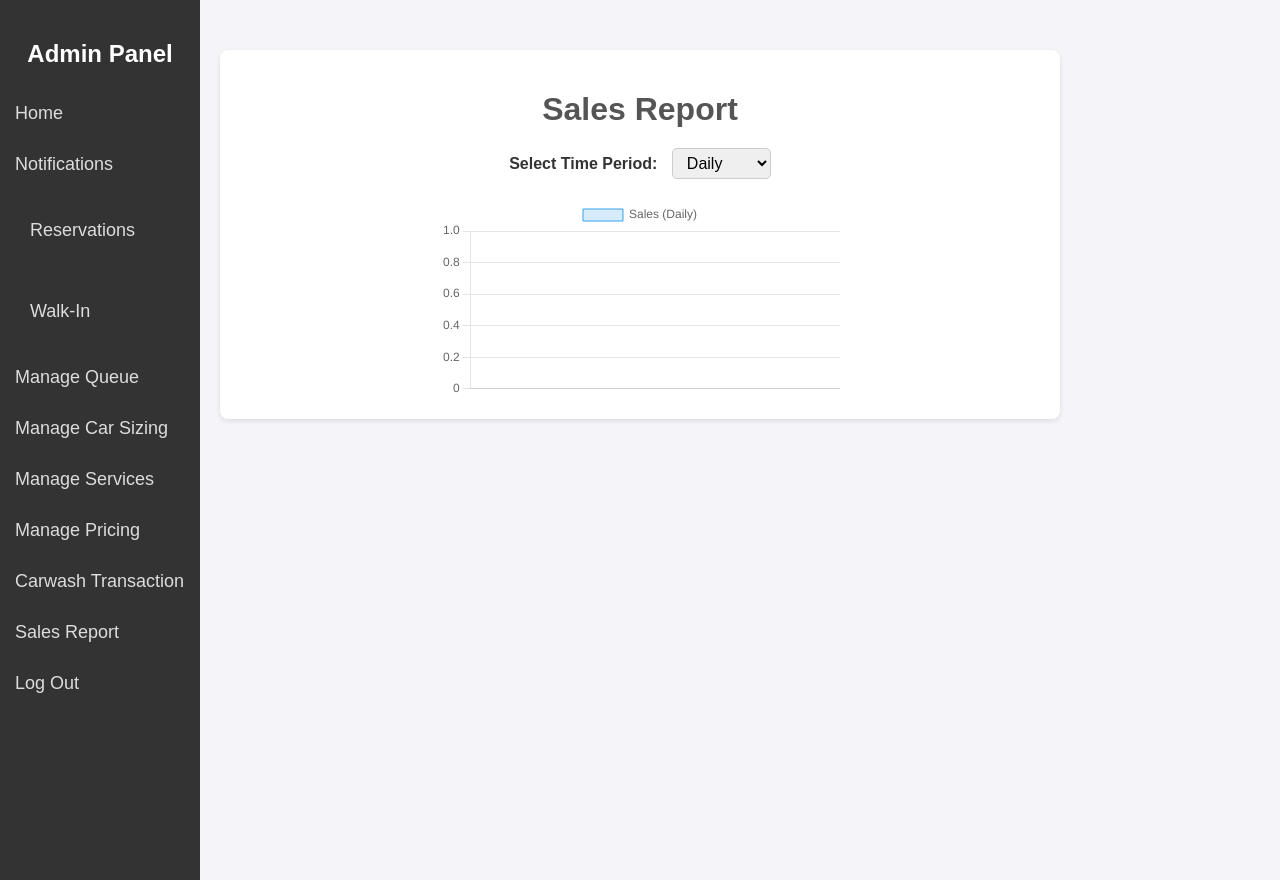
After one commit to HarryManco/julo, a PHP site: page /sales_report.php in a window 1280 px wide. The commit adds this page. Run offline with PHP 8.4, Linux system fonts and the light colour scheme; data that the repository does not hold is empty.

Commit message:
updateed

```diff
--- /dev/null
+++ b/css/sales_report.css
@@ -0,0 +1,46 @@
+body {
+    font-family: Arial, sans-serif;
+    margin: 0;
+    padding: 0;
+    background-color: #f4f4f9;
+    color: #333;
+}
+
+.container {
+    width: 90%;
+    max-width: 800px;
+    margin: 50px auto;
+    background: #fff;
+    padding: 20px;
+    border-radius: 8px;
+    box-shadow: 0 2px 5px rgba(0, 0, 0, 0.1);
+}
+
+h1 {
+    text-align: center;
+    margin-bottom: 20px;
+    color: #555;
+}
+
+.controls {
+    text-align: center;
+    margin-bottom: 20px;
+}
+
+.controls label {
+    margin-right: 10px;
+    font-size: 16px;
+    font-weight: bold;
+}
+
+.controls select {
+    padding: 5px 10px;
+    font-size: 16px;
+    border-radius: 5px;
+    border: 1px solid #ccc;
+}
+
+canvas {
+    display: block;
+    margin: 0 auto;
+}
--- /dev/null
+++ b/fetch_sales_data.php
@@ -0,0 +1,52 @@
+<?php
+include 'db_connect.php';
+
+$time_period = $_GET['period']; // daily, weekly, monthly, or yearly
+
+switch ($time_period) {
+    case 'daily':
+        $query = "SELECT DATE(created_at) as period, SUM(amount) as total_sales
+                  FROM carwash_transactions
+                  WHERE DATE(created_at) = CURDATE()
+                  GROUP BY DATE(created_at)";
+        break;
+
+    case 'weekly':
+        $query = "SELECT WEEK(created_at) as period, SUM(amount) as total_sales
+                  FROM carwash_transactions
+                  WHERE YEARWEEK(created_at) = YEARWEEK(CURDATE())
+                  GROUP BY WEEK(created_at)";
+        break;
+
+    case 'monthly':
+        $query = "SELECT MONTH(created_at) as period, SUM(amount) as total_sales
+                  FROM carwash_transactions
+                  WHERE MONTH(created_at) = MONTH(CURDATE())
+                  GROUP BY MONTH(created_at)";
+        break;
+
+    case 'yearly':
+        $query = "SELECT YEAR(created_at) as period, SUM(amount) as total_sales
+                  FROM carwash_transactions
+                  WHERE YEAR(created_at) = YEAR(CURDATE())
+                  GROUP BY YEAR(created_at)";
+        break;
+
+    default:
+        echo json_encode(["error" => "Invalid time period."]);
+        exit;
+}
+
+$result = $conn->query($query);
+$data = [];
+
+while ($row = $result->fetch_assoc()) {
+    $data[] = [
+        'period' => $row['period'],
+        'total_sales' => (float) $row['total_sales']
+    ];
+}
+
+header('Content-Type: application/json');
+echo json_encode($data);
+?>
--- a/js/reservation.js
+++ b/js/reservation.js
@@ -97,15 +97,10 @@ document.addEventListener("DOMContentLoaded", function () {
                     timeSelect.innerHTML = "<option value=''>--Select Time--</option>";
 
                     if (data.length > 0) {
-                        // Populate the time dropdown with available times
                         data.forEach(time => {
                             const option = new Option(time, time);
                             timeSelect.add(option);
                         });
-
-                        // Automatically select the first available time
-                        timeSelect.value = data[0];
-                        calculateEndTime(); // Update the end time
                     } else {
                         const option = new Option("No available times", "");
                         timeSelect.add(option);
@@ -113,7 +108,6 @@ document.addEventListener("DOMContentLoaded", function () {
                 })
                 .catch(error => console.error("Error fetching available times:", error));
         } else {
-            // Clear time options if no valid date, slot, or service selected
             timeSelect.innerHTML = "<option value=''>--Select Time--</option>";
         }
     }
--- /dev/null
+++ b/js/sales_report.js
@@ -0,0 +1,66 @@
+document.addEventListener("DOMContentLoaded", function () {
+    const timePeriodSelect = document.getElementById("timePeriod");
+    const salesChartCanvas = document.getElementById("salesChart").getContext("2d");
+
+    let salesChart;
+
+    // Fetch sales data and update chart
+    function fetchSalesData(period) {
+        fetch(`fetch_sales_data.php?period=${period}`)
+            .then(response => response.json())
+            .then(data => {
+                if (data.error) {
+                    alert(data.error);
+                    return;
+                }
+
+                const labels = data.map(item => item.period);
+                const sales = data.map(item => item.total_sales);
+
+                updateChart(labels, sales, period);
+            })
+            .catch(error => console.error("Error fetching sales data:", error));
+    }
+
+    // Initialize or update the chart
+    function updateChart(labels, sales, period) {
+        if (salesChart) {
+            salesChart.destroy();
+        }
+
+        salesChart = new Chart(salesChartCanvas, {
+            type: 'bar',
+            data: {
+                labels: labels,
+                datasets: [{
+                    label: `Sales (${period.charAt(0).toUpperCase() + period.slice(1)})`,
+                    data: sales,
+                    backgroundColor: 'rgba(54, 162, 235, 0.2)',
+                    borderColor: 'rgba(54, 162, 235, 1)',
+                    borderWidth: 1
+                }]
+            },
+            options: {
+                responsive: true,
+                plugins: {
+                    legend: {
+                        display: true
+                    }
+                },
+                scales: {
+                    y: {
+                        beginAtZero: true
+                    }
+                }
+            }
+        });
+    }
+
+    // Event listener for dropdown change
+    timePeriodSelect.addEventListener("change", function () {
+        fetchSalesData(this.value);
+    });
+
+    // Initial chart load
+    fetchSalesData(timePeriodSelect.value);
+});
--- a/process_reservation.php
+++ b/process_reservation.php
@@ -101,7 +101,7 @@ if (
 
         // Add admin notification
         $admin_message = "A new reservation has been made by user ID $user_id for service $service_type.";
-        $admin_notification_sql = "INSERT INTO notifications (user_id, message, type) VALUES (1, ?, 'reservation')";
+        $admin_notification_sql = "INSERT INTO notifications (user_id, message, type) VALUES (NULL, ?, 'reservation')";
         $stmt = $conn->prepare($admin_notification_sql);
         $stmt->bind_param("s", $admin_message);
         if (!$stmt->execute()) {
--- /dev/null
+++ b/sales_report.php
@@ -0,0 +1,29 @@
+<?php include 'sidebar.php'; ?>
+<!DOCTYPE html>
+<html lang="en">
+<head>
+    <meta charset="UTF-8">
+    <meta name="viewport" content="width=device-width, initial-scale=1.0">
+    <title>Sales Report</title>
+    <link rel="stylesheet" href="css/sales_report.css">
+    <script src="https://cdn.jsdelivr.net/npm/chart.js"></script>
+</head>
+<body>
+    <div class="container">
+        <h1>Sales Report</h1>
+        <div class="controls">
+            <label for="timePeriod">Select Time Period:</label>
+            <select id="timePeriod">
+                <option value="daily">Daily</option>
+                <option value="weekly">Weekly</option>
+                <option value="monthly">Monthly</option>
+                <option value="yearly">Yearly</option>
+            </select>
+        </div>
+
+        <canvas id="salesChart" width="400" height="200"></canvas>
+    </div>
+
+    <script src="js/sales_report.js"></script>
+</body>
+</html>
--- a/sidebar.php
+++ b/sidebar.php
@@ -48,7 +48,7 @@ if ($result) {
     <a href="manage_services.php">Manage Services</a>
     <a href="manage_service_price.php">Manage Pricing</a>
     <a href="carwash_transactions.php">Carwash Transaction</a>
-    <a href="#">Sales Report</a>
+    <a href="sales_report.php">Sales Report</a>
     <a href="login.php">Log Out</a>
 </div>
 <!-- Main content area -->
```
Also changed, not shown: admin_notifications.php (+3 -43 lines), fetch_notifications.php (+36 -10 lines), get_available_times.php (+34 -16 lines), js/admin_notifications.js (added, +73 -0 lines), manage_queue.php (+20 -1 lines), manage_reservations.php (+48 -12 lines).
